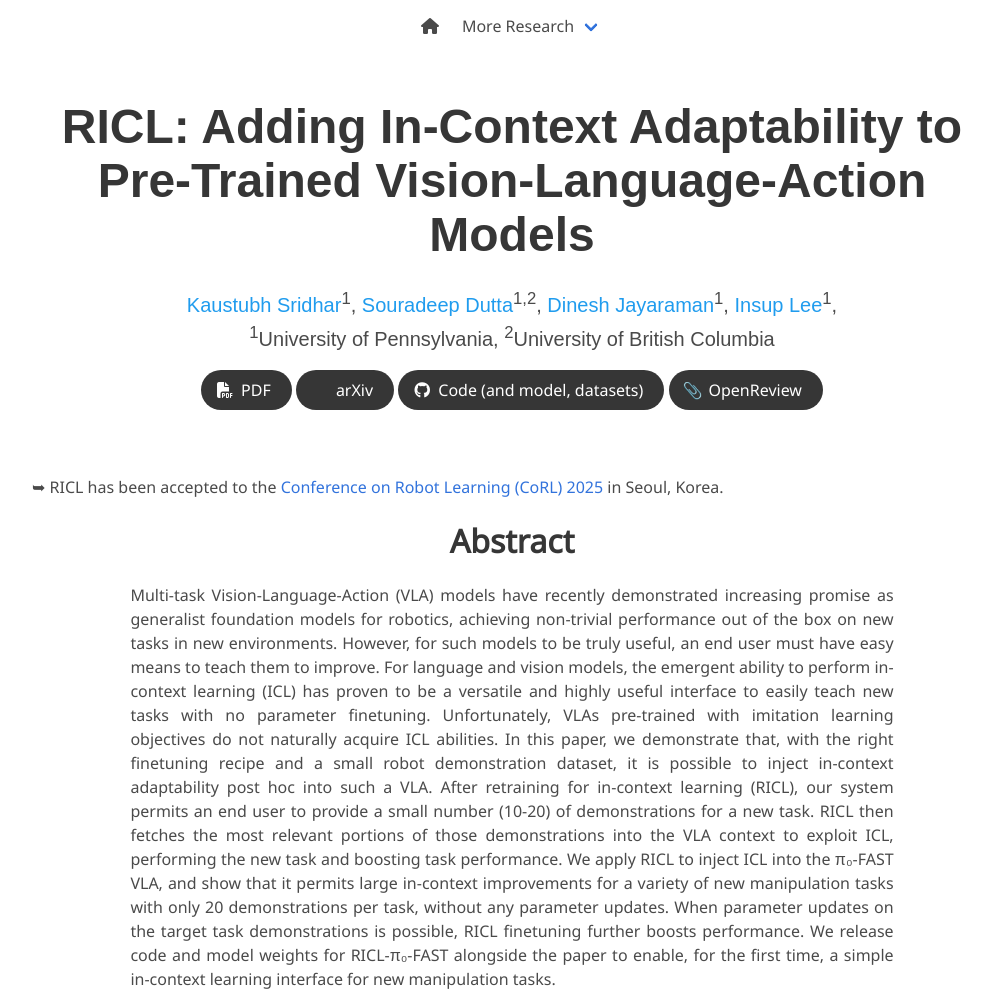
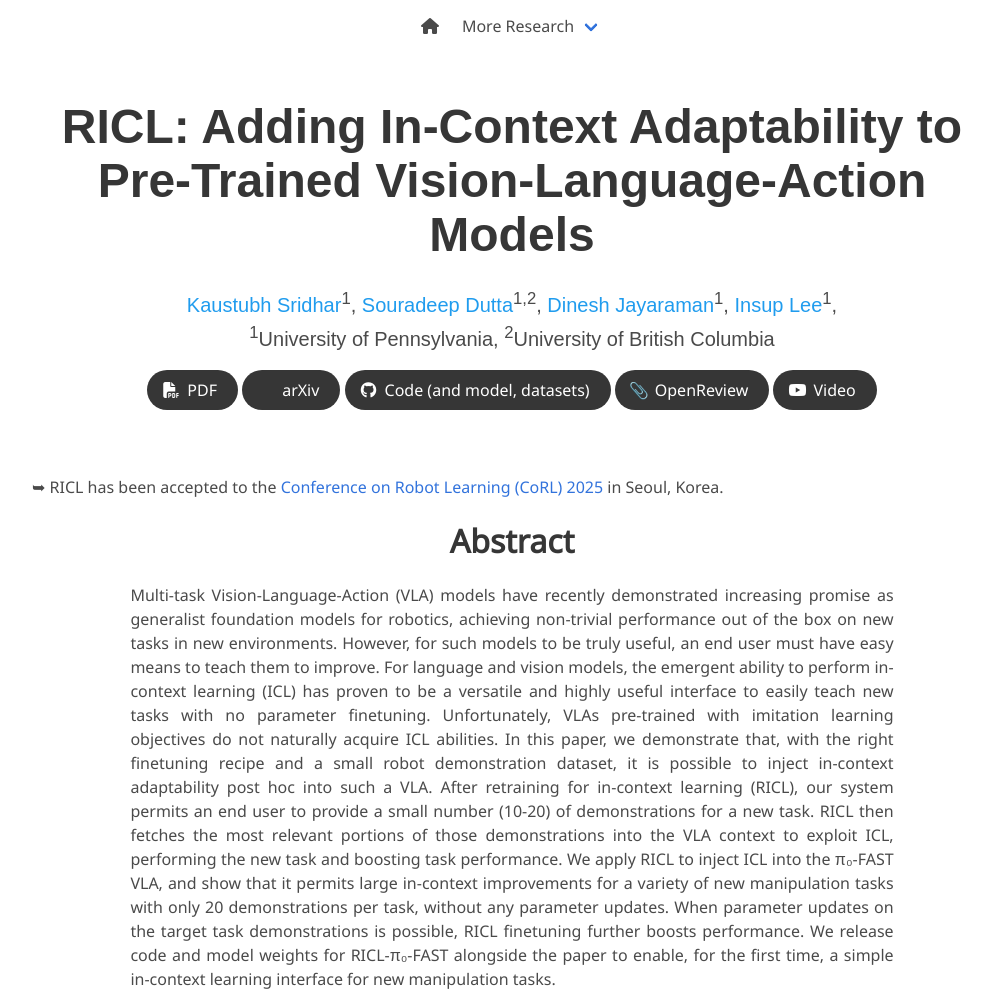
Before and after one commit to ricl-vla/ricl-vla.github.io, a plain HTML site: page index.html in a window 1280 px wide. Shown: the top 1006 px of the page, without its empty margins (128-1120 px from the left). Drawn offline with nearby package versions, Linux system fonts and the light colour scheme; some icons are missing; a web font is replaced by a local one.

Commit message:
Update index.html

```diff
--- a/index.html
+++ b/index.html
@@ -125,6 +125,17 @@
                       📎
                   </span>
                   <span>OpenReview</span>
+                  </a>
+              </span>
+
+              <!-- Video Link. -->
+              <span class="link-block">
+                <a href="https://www.youtube.com/watch?v=uV0492NmlII"
+                   class="external-link button is-normal is-rounded is-dark">
+                  <span class="icon">
+                      <i class="fab fa-youtube"></i>
+                  </span>
+                  <span>Video</span>
                   </a>
               </span>
             </div>
```
